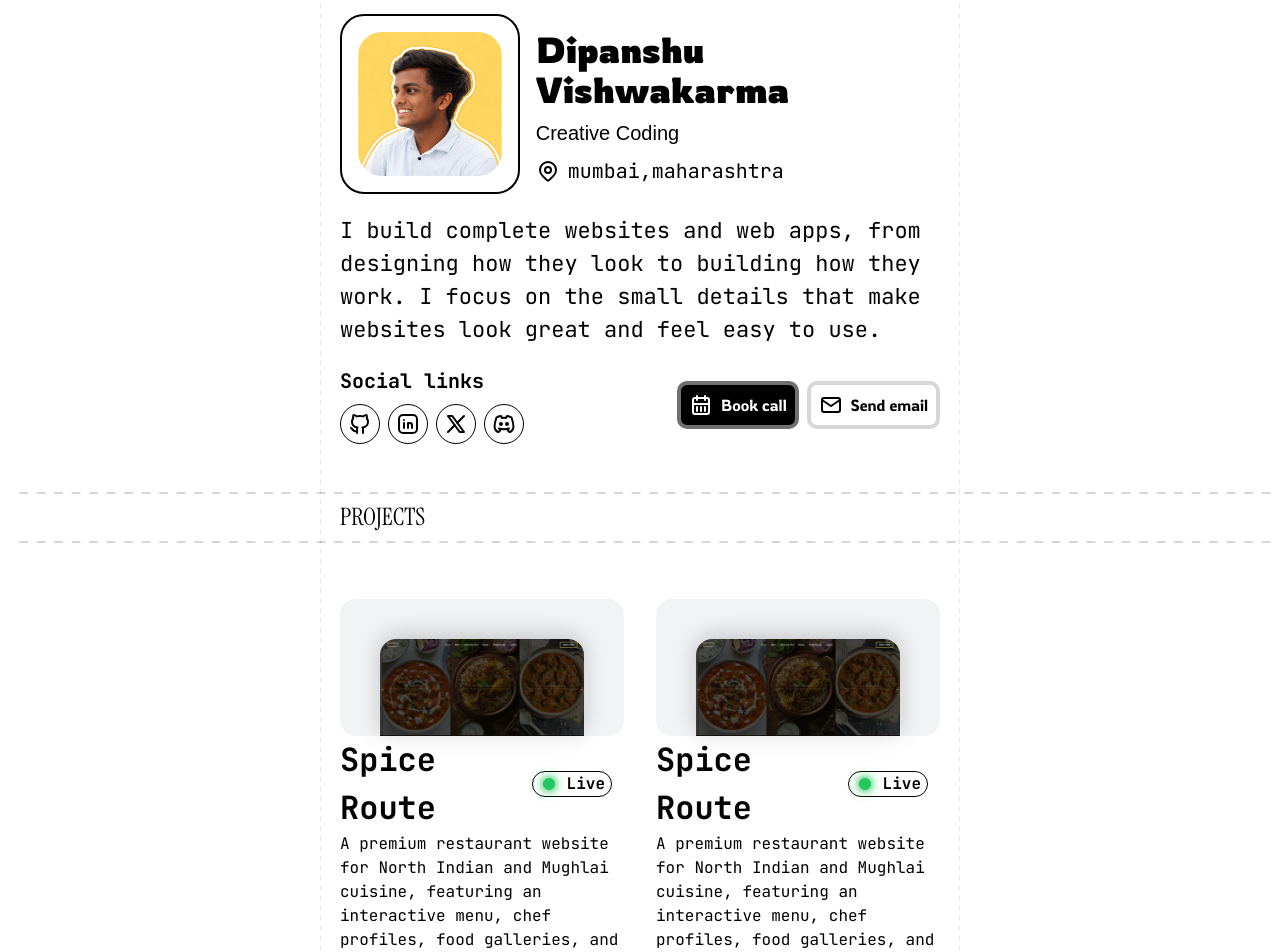
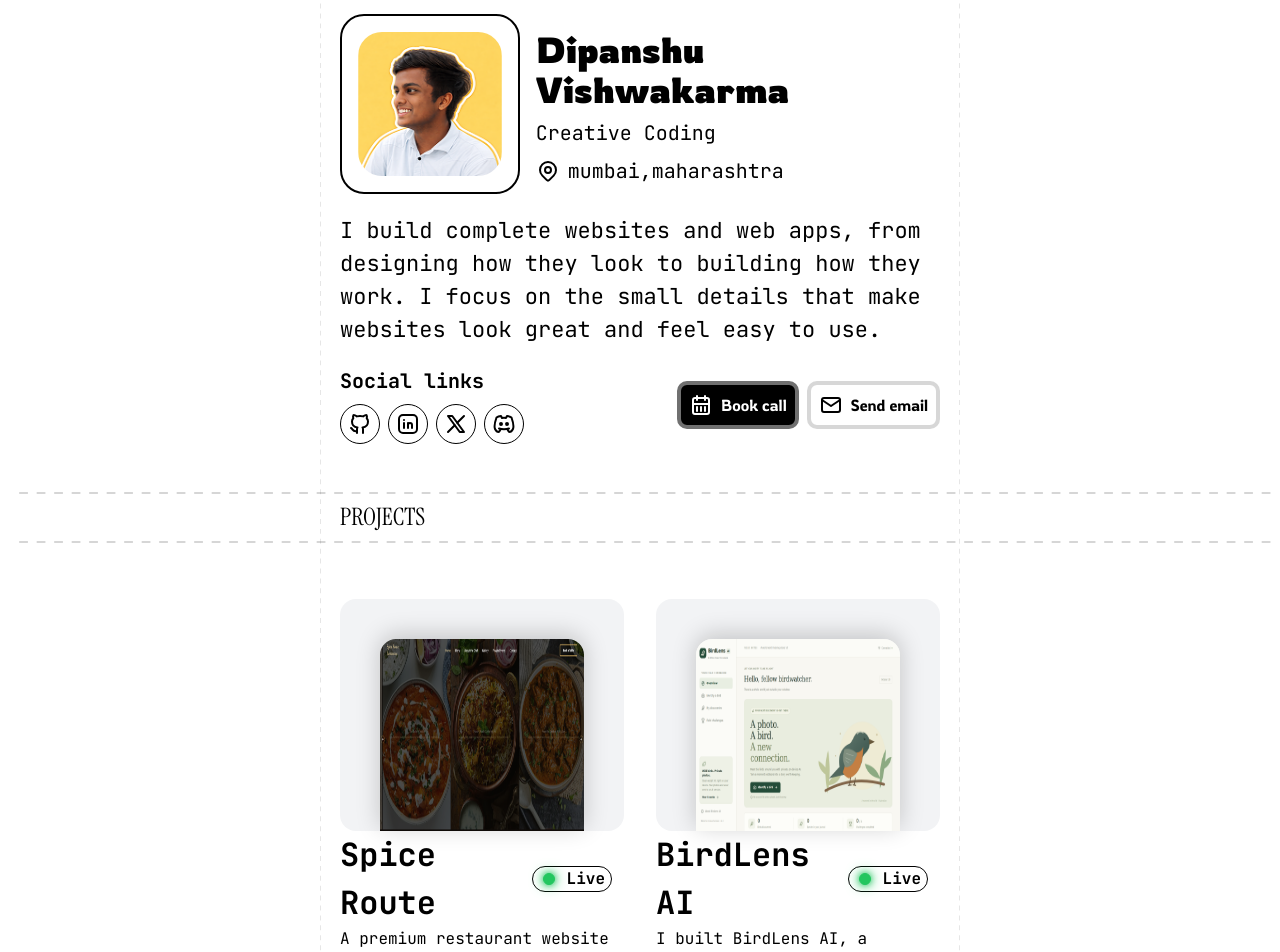
Before and after one commit to unknowdeepanshu/profile, a React (Vite) app: page / in a window 1280 px wide. Shown: the part 103-1055 px from the top of the page. Built offline with nearby package versions, Linux system fonts and the light colour scheme; a web font is replaced by a local one.

Commit message:
feat: update Profile component with additional styling; modify Card component for improved layout; add new project BirdLens AI to projects data

```diff
--- a/src/components/Profile/Profile.tsx
+++ b/src/components/Profile/Profile.tsx
@@ -19,7 +19,7 @@ function Profile() {
             Dipanshu Vishwakarma
           </h1>
           <h2 id="tourney" className="text-[20px]">
-            Creative Coding
+            <span>Creative Coding</span>
           </h2>
           <h2 className="flex items-center gap-2 text-[20px]">
             <IconMapPin />
--- a/src/components/card/card.tsx
+++ b/src/components/card/card.tsx
@@ -41,11 +41,11 @@ function Card({
       <div className="col-span-1 flex h-fit w-full flex-col">
         <div className="h-1/2">
           <div className="relative flex h-full w-full">
-            <div className="flex w-full justify-center rounded-2xl bg-gray-200/50 px-10 pt-10">
+            <div className="flex h-fit w-full justify-center rounded-2xl bg-gray-200/50 px-10 pt-10">
               <img
                 src={img}
                 alt={`${img}`}
-                className="h-full w-full rounded-t-2xl shadow-[0_-4px_25px_var(--color-black)]/20"
+                className="h-[12rem] w-full rounded-t-2xl shadow-[0_-4px_25px_var(--color-black)]/20"
               />
             </div>
           </div>
--- a/src/components/projects/projectsData.ts
+++ b/src/components/projects/projectsData.ts
@@ -1,4 +1,5 @@
 import SpiceRoute from "@/assets/Spice Route.png";
+import birds from "@/assets/birds.png";
 export const Myprojects = [
   {
     projectsName: "Spice Route",
@@ -10,10 +11,10 @@ export const Myprojects = [
     ProjectsTechstack: ["React", "tailwinds", "motion", "typescripte"],
   },
   {
-    projectsName: "Spice Route",
-    ProjectsImg: SpiceRoute,
+    projectsName: "BirdLens AI",
+    ProjectsImg: birds,
     ProjectsDescription:
-      "A premium restaurant website for North Indian and Mughlai cuisine, featuring an interactive menu, chef profiles, food galleries, and table reservations.",
+      "I built BirdLens AI, a browser-based bird-identification companion for beginner birdwatchers, curious walkers, and anyone who wants to learn more about the wildlife around them.",
     ProjectsBackgrounds: " ",
     ProjectsStatus: "successful",
     ProjectsTechstack: ["React", "tailwinds", "motion", "typescripte"],
```
